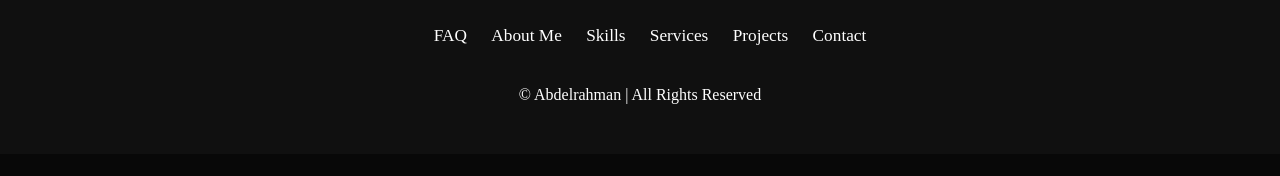
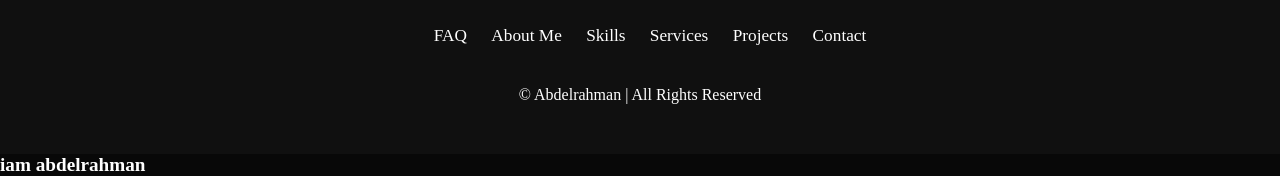
Before and after one commit to adelrahmanmohamed0-dotcom/protfolio, a plain HTML site: page index.html in a window 1280 px wide. Shown: the part 7127-7303 px from the top of the page. Before the commit the page ends 7281 px from the top, so only its background shows below. Drawn offline with nearby package versions, Linux system fonts and the light colour scheme.

Commit message:
Add test image and update index.html

```diff
--- a/index.html
+++ b/index.html
@@ -250,6 +250,7 @@
             © Abdelrahman | All Rights Reserved
         </p>
     </footer>
+    <h1>iam abdelrahman</h1>
 
 
     <script src="script.js"></script>
```
